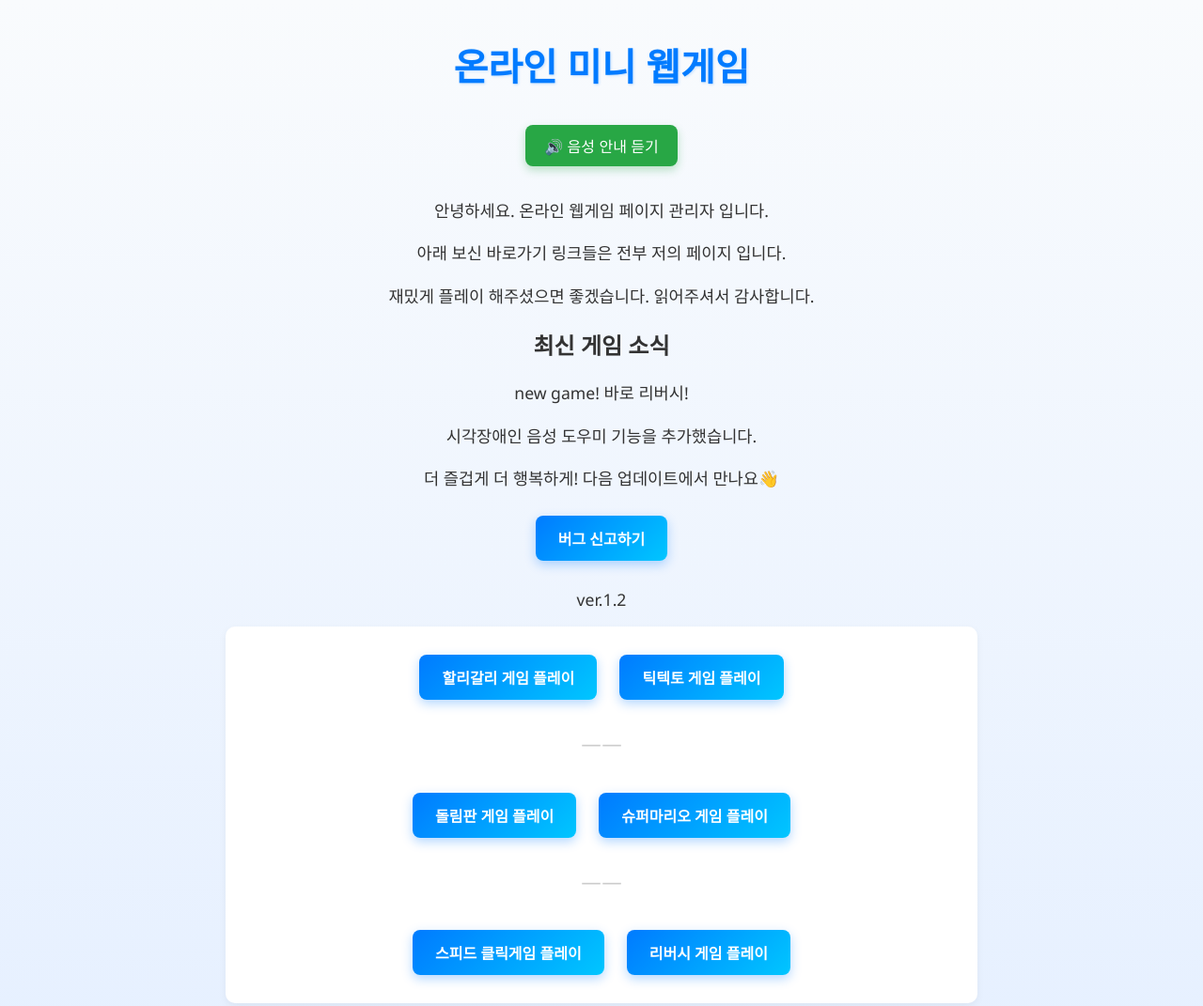
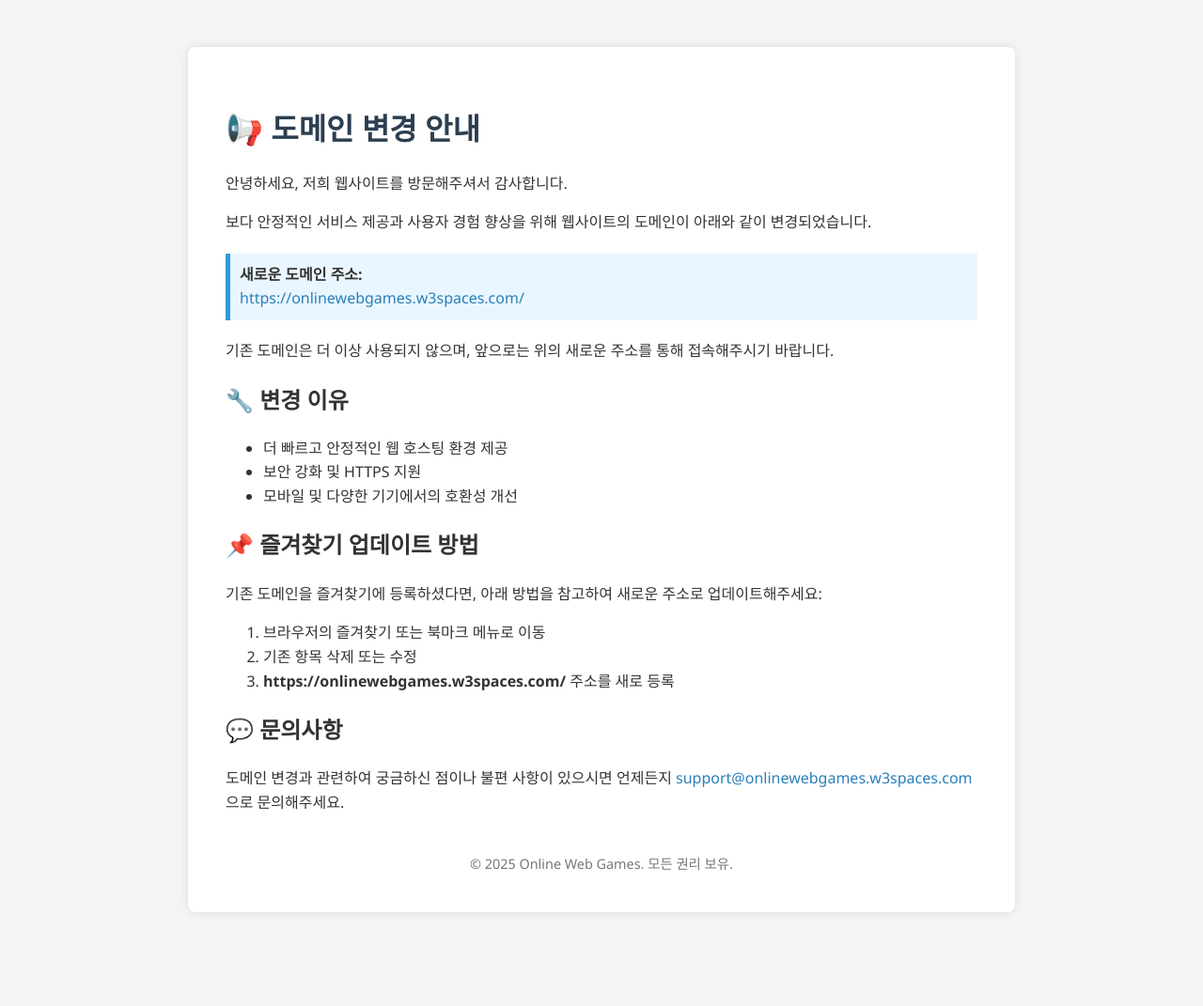
Before and after one commit to yglove0305/Onlinewebgames, a plain HTML site: page index.html in a window 1280 px wide. Shown: the whole page at 94% size. After the commit the page ends 1021 px from the top, so only its background shows below. Drawn offline with nearby package versions, Linux system fonts and the light colour scheme.

Commit message:
Update index.html

```diff
--- a/index.html
+++ b/index.html
@@ -2,168 +2,85 @@
 <html lang="ko">
 <head>
   <meta charset="UTF-8">
-  <meta name="viewport" content="width=device-width, initial-scale=1.0">
-  <title>온라인 미니 웹게임</title>
-
-  <!-- 보안 메타태그 -->
-  <meta http-equiv="X-Content-Type-Options" content="nosniff">
-  <meta http-equiv="Referrer-Policy" content="strict-origin-when-cross-origin">
-
-  <!-- Open Graph -->
-  <meta property="og:image" content="https://videos.openai.com/vg-assets/assets%2Ftask_01k3wwj414epnavqd365pb5wcz%2F1756537421_img_1.webp?st=2025-08-30T05%3A09%3A44Z&se=2025-09-05T06%3A09%3A44Z&sks=b&skt=2025-08-30T05%3A09%3A44Z&ske=2025-09-05T06%3A09%3A44Z&sktid=a48cca56-e6da-484e-a814-9c849652bcb3&skoid=5e5fc900-07cf-43e7-ab5b-314c0d877bb0&skv=2019-02-02&sv=2018-11-09&sr=b&sp=r&spr=https%2Chttp&sig=r%2BGcQKZg%2BmnP%2BzBWc3CQe7buvXMWv3t6xcPFfELCpMM%3D&az=oaivgprodscus">
-  <meta property="og:title" content="온라인 미니 웹게임">
-  <meta property="og:description" content="미니 웹게임을 플레이 해보실수 있습니다.">
-
-  <!-- DOMPurify (XSS 방지 라이브러리) -->
-  <script src="https://cdn.jsdelivr.net/npm/dompurify@3.1.6/dist/purify.min.js"></script>
-
+  <meta name="viewport" content="width=device-width, initial-scale=1">
+  <title>도메인 변경 안내</title>
   <style>
     body {
-      font-family: 'Segoe UI', 'Malgun Gothic', sans-serif;
-      background: linear-gradient(180deg, #f9fbfd, #e6f0ff);
+      font-family: 'Segoe UI', sans-serif;
+      background-color: #f4f4f4;
+      color: #333;
+      line-height: 1.6;
       margin: 0;
       padding: 0;
-      color: #333;
     }
     .container {
       max-width: 800px;
-      margin: auto;
-      padding: 20px;
-      text-align: center;
+      margin: 50px auto;
+      background: white;
+      padding: 40px;
+      box-shadow: 0 0 10px rgba(0,0,0,0.1);
+      border-radius: 8px;
     }
     h1 {
-      font-size: 2.5em;
-      font-weight: bold;
-      color: #007bff;
-      margin: 20px 0;
-      text-shadow: 1px 1px 3px rgba(0, 123, 255, 0.2);
-    }
-    p {
-      font-size: 1.1em;
-      line-height: 1.6;
-      margin-bottom: 15px;
-    }
-    .separator {
-      font-size: 1.5em;
-      color: #ccc;
-      margin: 20px 0;
+      color: #2c3e50;
+      font-size: 2em;
+      margin-bottom: 20px;
     }
     a {
-      display: inline-block;
+      color: #2980b9;
       text-decoration: none;
-      color: #fff;
-      background: linear-gradient(135deg, #007bff, #00c6ff);
-      padding: 12px 24px;
-      border-radius: 8px;
-      font-weight: bold;
-      box-shadow: 0 4px 12px rgba(0, 123, 255, 0.3);
-      margin: 10px;
-      transition: all 0.3s ease;
     }
     a:hover {
-      background: linear-gradient(135deg, #0056b3, #0099cc);
-      transform: translateY(-3px) scale(1.03);
-      box-shadow: 0 6px 18px rgba(0, 123, 255, 0.4);
+      text-decoration: underline;
     }
-    a:active {
-      transform: translateY(0px) scale(0.98);
-    }
-    .game-card {
-      background: #fff;
-      border-radius: 10px;
-      padding: 20px;
-      box-shadow: 0 3px 8px rgba(0,0,0,0.05);
-      margin-bottom: 20px;
-      transition: box-shadow 0.3s ease, transform 0.3s ease;
-    }
-    .game-card:hover {
-      box-shadow: 0 6px 15px rgba(0,0,0,0.1);
-      transform: translateY(-5px);
-    }
-    .voice-button {
-      margin: 15px auto;
-      padding: 10px 20px;
-      font-size: 1em;
-      background-color: #28a745;
-      color: white;
-      border: none;
-      border-radius: 8px;
-      cursor: pointer;
-      box-shadow: 0 4px 10px rgba(40, 167, 69, 0.3);
-      transition: background-color 0.3s ease;
-    }
-    .voice-button:hover {
-      background-color: #218838;
+    .highlight {
+      background-color: #eaf6ff;
+      padding: 10px;
+      border-left: 5px solid #3498db;
+      margin: 20px 0;
     }
     footer {
       margin-top: 40px;
       font-size: 0.9em;
-      color: #666;
-    }
-    @media (max-width: 600px) {
-      h1 { font-size: 2em; }
-      a { padding: 10px 18px; font-size: 0.95em; }
+      color: #777;
+      text-align: center;
     }
   </style>
-
-  <script>
-    // 클릭재킹 방지
-    if (window.top !== window.self) {
-      window.top.location = window.self.location;
-    }
-
-    // DOM 변조 감시
-    const observer = new MutationObserver(() => {
-      console.warn("DOM 변경 감지됨! 보안 점검 필요");
-    });
-    observer.observe(document.documentElement, {
-      attributes: true,
-      childList: true,
-      subtree: true
-    });
-
-    // 안전한 HTML 삽입 함수
-    function safeInsert(id, html) {
-      document.getElementById(id).innerHTML = DOMPurify.sanitize(html);
-    }
-
-    // 페이지 로드 시 안전하게 뉴스 삽입
-    document.addEventListener("DOMContentLoaded", () => {
-      safeInsert("news", "<p>시각장애인 음성 도우미 기능을 추가했습니다.</p>");
-    });
-
-    // 음성 안내 기능
-    function speakText() {
-      const message = `온라인 미니 웹게임에 오신 것을 환영합니다. 이 페이지에서는 할리갈리, 틱텍토, 돌림판, 슈퍼마리오, 스피드 클릭게임, 리버시 등 다양한 게임을 즐기실 수 있습니다. 각 게임 링크를 클릭하시면 새로운 창에서 게임이 시작됩니다. 즐거운 시간 보내시길 바랍니다.`;
-      const utterance = new SpeechSynthesisUtterance(message);
-      utterance.lang = 'ko-KR';
-      speechSynthesis.speak(utterance);
-    }
-  </script>
 </head>
 <body>
   <div class="container">
-    <h1>온라인 미니 웹게임</h1>
-    <button class="voice-button" onclick="speakText()">🔊 음성 안내 듣기</button>
-    <p>안녕하세요. 온라인 웹게임 페이지 관리자 입니다.</p>
-    <p>아래 보신 바로가기 링크들은 전부 저의 페이지 입니다.</p>
-    <p>재밌게 플레이 해주셨으면 좋겠습니다. 읽어주셔서 감사합니다.</p>
-    <h2>최신 게임 소식</h2>
-    <p>new game! 바로 리버시!</p>
-    <div id="news"></div>
-    <p>더 즐겁게 더 행복하게! 다음 업데이트에서 만나요👋</p>
-    <a href="https://github.com/yglove0305/Onlinewebgames/issues/new/choose" target="_blank" rel="noopener noreferrer">버그 신고하기</a>
-    <p>ver.1.2</p>
-    <div class="game-card">
-      <a href="/games/할리갈리" target="_blank" rel="noopener noreferrer">할리갈리 게임 플레이</a>
-      <a href="/games/틱텍토" target="_blank" rel="noopener noreferrer">틱텍토 게임 플레이</a>
-      <p class="separator">ㅡㅡ</p>
-      <a href="/games/돌림판" target="_blank" rel="noopener noreferrer">돌림판 게임 플레이</a>
-      <a href="/games/슈퍼마리오" target="_blank" rel="noopener noreferrer">슈퍼마리오 게임 플레이</a>
-      <p class="separator">ㅡㅡ</p>
-      <a href="/games/터치게임" target="_blank" rel="noopener noreferrer">스피드 클릭게임 플레이</a>
-      <a href="/games/리버시게임" target="_blank" rel="noopener noreferrer">리버시 게임 플레이</a>
+    <h1>📢 도메인 변경 안내</h1>
+    <p>안녕하세요, 저희 웹사이트를 방문해주셔서 감사합니다.</p>
+    <p>보다 안정적인 서비스 제공과 사용자 경험 향상을 위해 웹사이트의 도메인이 아래와 같이 변경되었습니다.</p>
+
+    <div class="highlight">
+      <strong>새로운 도메인 주소:</strong><br>
+      <a href="https://onlinewebgames.w3spaces.com/" target="_blank">https://onlinewebgames.w3spaces.com/</a>
     </div>
+
+    <p>기존 도메인은 더 이상 사용되지 않으며, 앞으로는 위의 새로운 주소를 통해 접속해주시기 바랍니다.</p>
+
+    <h2>🔧 변경 이유</h2>
+    <ul>
+      <li>더 빠르고 안정적인 웹 호스팅 환경 제공</li>
+      <li>보안 강화 및 HTTPS 지원</li>
+      <li>모바일 및 다양한 기기에서의 호환성 개선</li>
+    </ul>
+
+    <h2>📌 즐겨찾기 업데이트 방법</h2>
+    <p>기존 도메인을 즐겨찾기에 등록하셨다면, 아래 방법을 참고하여 새로운 주소로 업데이트해주세요:</p>
+    <ol>
+      <li>브라우저의 즐겨찾기 또는 북마크 메뉴로 이동</li>
+      <li>기존 항목 삭제 또는 수정</li>
+      <li><strong>https://onlinewebgames.w3spaces.com/</strong> 주소를 새로 등록</li>
+    </ol>
+
+    <h2>💬 문의사항</h2>
+    <p>도메인 변경과 관련하여 궁금하신 점이나 불편 사항이 있으시면 언제든지 <a href="mailto:support@onlinewebgames.w3spaces.com">support@onlinewebgames.w3spaces.com</a> 으로 문의해주세요.</p>
+
+    <footer>
+      &copy; 2025 Online Web Games. 모든 권리 보유.
+    </footer>
   </div>
 </body>
 </html>
```
